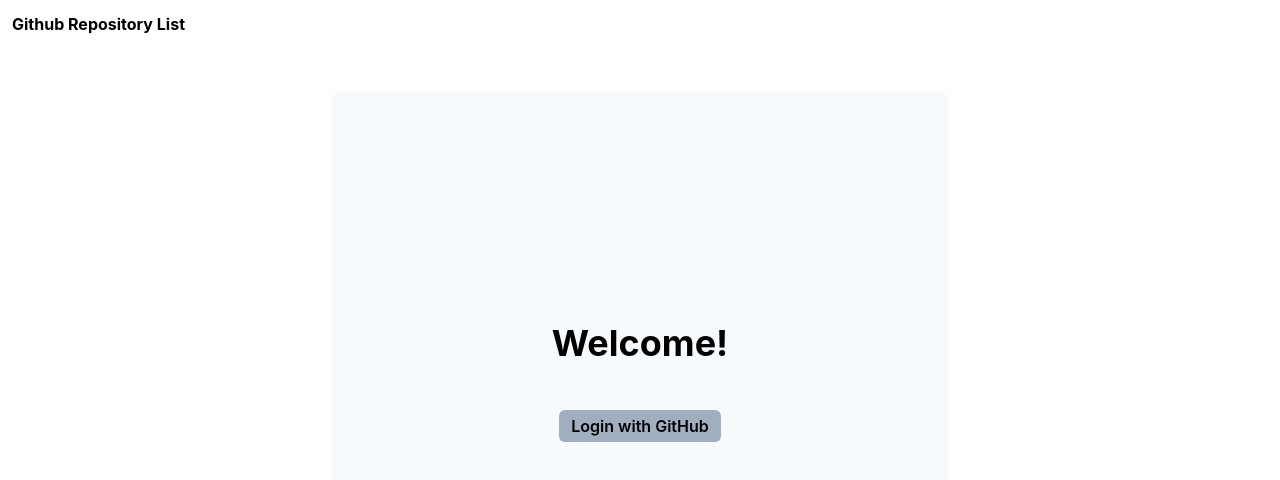
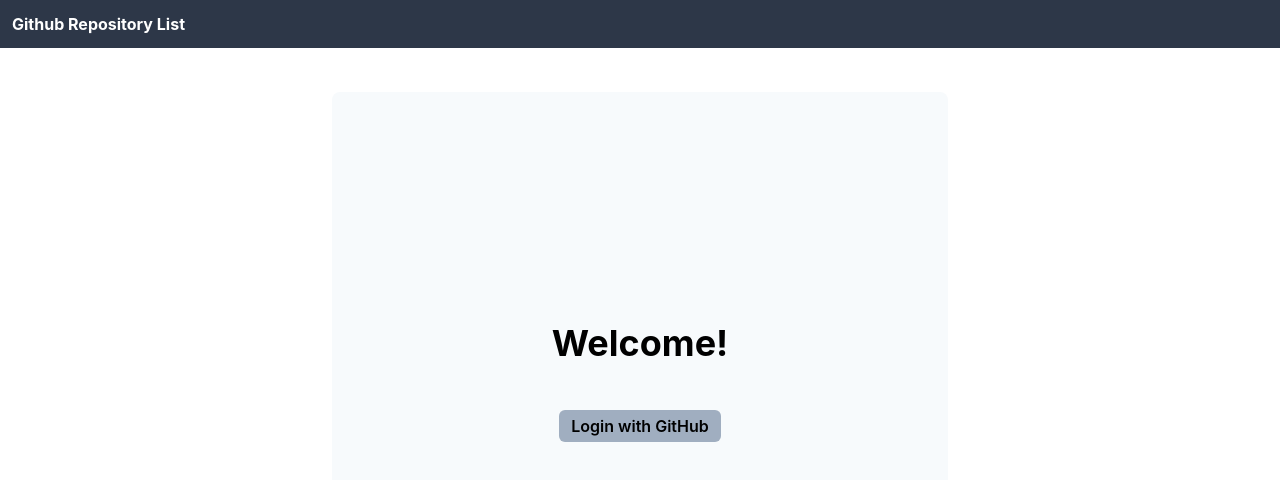
Before and after one commit to laurajinks/github-repo-list, a React (Create React App) app: page /login in a window 1280 px wide. Shown: the top 480 px of the page. Built offline with nearby package versions, Linux system fonts and the light colour scheme; no server answers.

Commit message:
fix(navbar): change colors of navbar

```diff
--- a/src/components/Layout.js
+++ b/src/components/Layout.js
@@ -8,8 +8,8 @@ const Layout = ({children}) => {
   const {isAuth} = state
   return (
     <div className="w-full h-screen">
-      <div className='flex items-center justify-between'>
-        <strong className='m-3'>
+      <div className='flex items-center justify-between bg-gray-800'>
+        <strong className='m-3 text-white'>
           Github Repository List
           </strong>
         {isAuth && (
```
